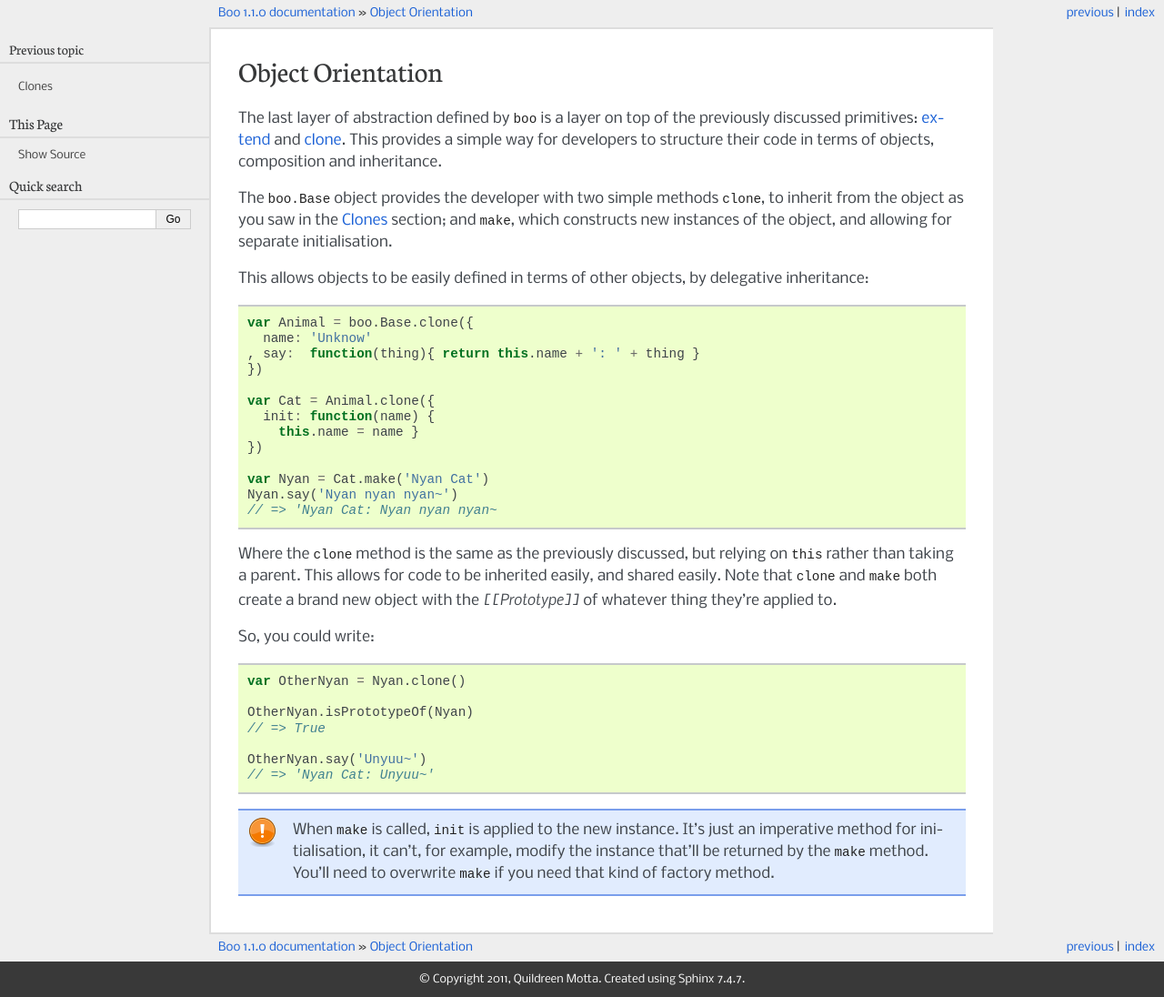
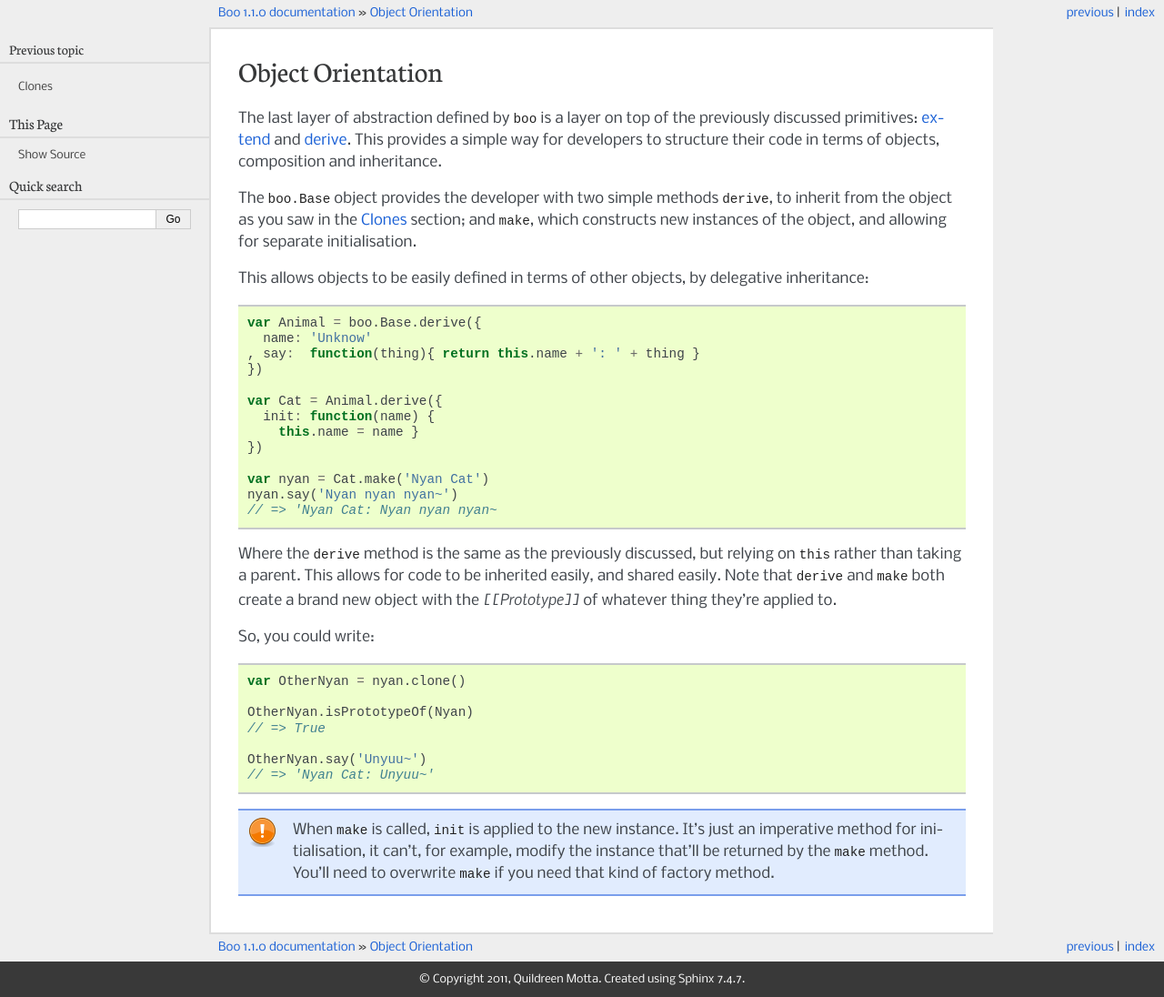
Before and after one commit to sorellabs/boo, a Sphinx documentation site: the page built from docs/source/user/oo.rst, in a window 1280 px wide. Shown: the whole page at 91% size. Built offline with Sphinx 7.4.7, drawn with Linux system fonts in a browser that asks for light colours.

Commit message:
Updates documentation.

```diff
--- a/docs/source/user/mixins.rst
+++ b/docs/source/user/mixins.rst
@@ -16,7 +16,7 @@ objects::
 
    var x = { a: 1 }
    var y = { b: 2 }
-   var z = boo.extend({ c: 3 }, [x, y])
+   var z = boo.extend({ c: 3 }, x, y)
    console.log(z)
    // => { a: 1, b: 2, c: 3 }
 
@@ -76,7 +76,7 @@ conventional interface — an object with an ``items`` array and a numeric
 And with this basic setup we can start creating new objects by composing
 the two. For example, a new ring is just::
 
-  var my_ring = boo.extend({}, [ring, default_ring])
+  var my_ring = boo.extend({}, ring, default_ring)
   my_ring.push(1)
   console.log(default_ring.items)
   // => [ 1 ]
@@ -103,7 +103,7 @@ exposed, by creating a new object::
       return { items: [], max: this.max }}
   }
 
-  var my_ring = boo.extend({}, [ring, default_ring])
+  var my_ring = boo.extend({}, ring, default_ring)
   my_ring.push(1)
   console.log(default_ring.items)
   // => [ ]
--- a/docs/source/user/oo.rst
+++ b/docs/source/user/oo.rst
@@ -3,40 +3,40 @@ Object Orientation
 
 The last layer of abstraction defined by ``boo`` is a layer on top of
 the previously discussed primitives: :doc:`extend <mixins>` and
-:doc:`clone <clone>`. This provides a simple way for developers to
+:doc:`derive <clone>`. This provides a simple way for developers to
 structure their code in terms of objects, composition and inheritance.
 
 The ``boo.Base`` object provides the developer with two simple methods
-``clone``, to inherit from the object as you saw in the :doc:`clone`
+``derive``, to inherit from the object as you saw in the :doc:`clone`
 section; and ``make``, which constructs new instances of the object, and
 allowing for separate initialisation.
 
 This allows objects to be easily defined in terms of other objects, by
 delegative inheritance::
 
-  var Animal = boo.Base.clone({
+  var Animal = boo.Base.derive({
     name: 'Unknow'
   , say:  function(thing){ return this.name + ': ' + thing }
   })
 
-  var Cat = Animal.clone({
+  var Cat = Animal.derive({
     init: function(name) {
       this.name = name }
   })
 
-  var Nyan = Cat.make('Nyan Cat')
-  Nyan.say('Nyan nyan nyan~')
+  var nyan = Cat.make('Nyan Cat')
+  nyan.say('Nyan nyan nyan~')
   // => 'Nyan Cat: Nyan nyan nyan~
 
-Where the ``clone`` method is the same as the previously discussed, but
+Where the ``derive`` method is the same as the previously discussed, but
 relying on ``this`` rather than taking a parent. This allows for code to
-be inherited easily, and shared easily. Note that ``clone`` and ``make``
+be inherited easily, and shared easily. Note that ``derive`` and ``make``
 both create a brand new object with the *[[Prototype]]* of whatever
 thing they're applied to.
 
 So, you could write::
 
-  var OtherNyan = Nyan.clone()
+  var OtherNyan = nyan.clone()
 
   OtherNyan.isPrototypeOf(Nyan)
   // => True
```
Also changed, not shown: docs/source/index.rst (+4 -5 lines), docs/source/user/clone.rst (+6 -6 lines), 9 other files.
